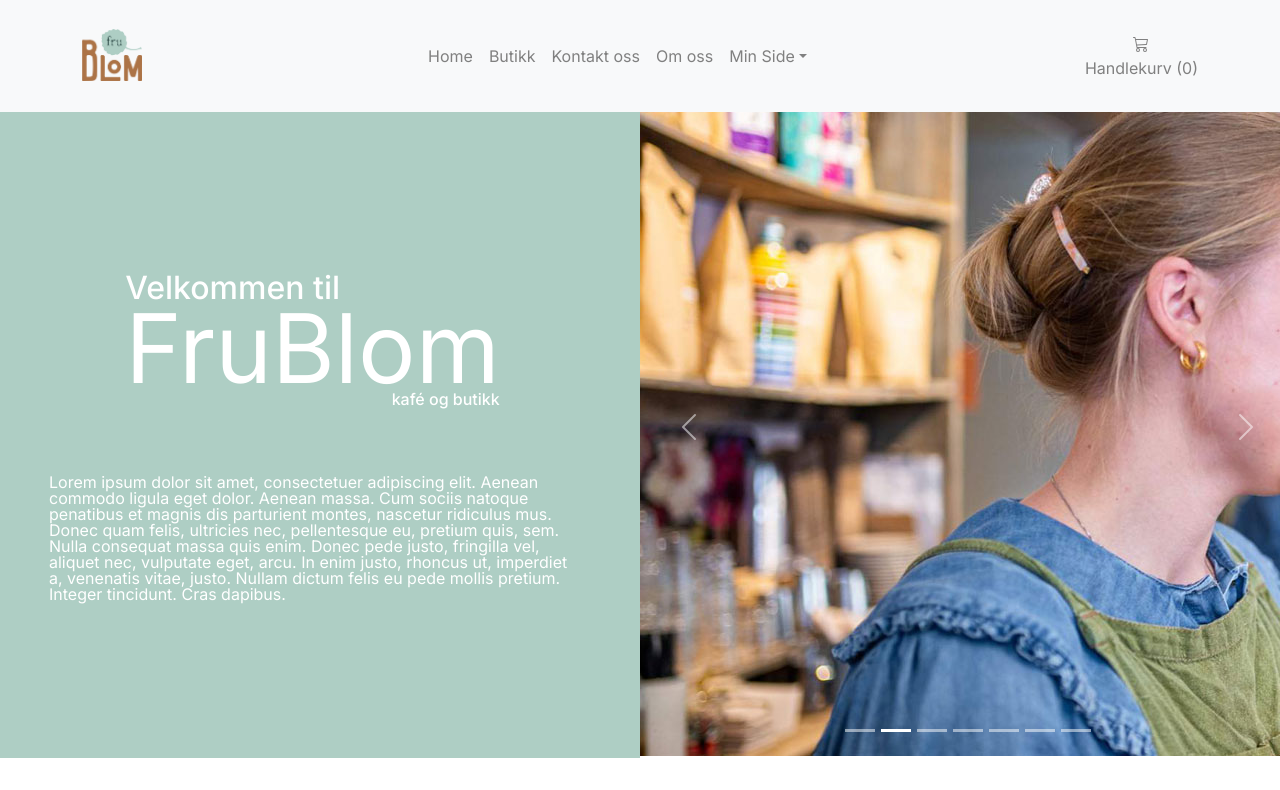
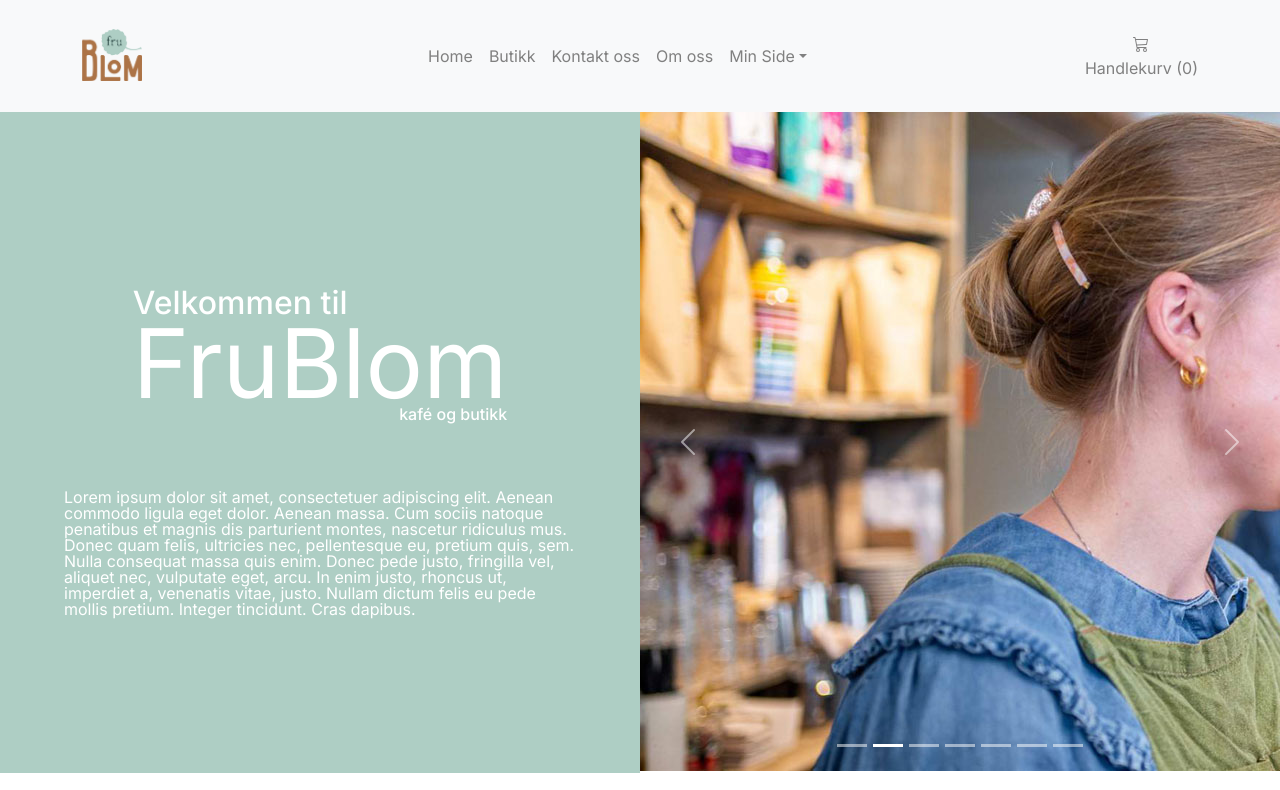
Before and after one commit to juankhusuma/next-ecommerce, a Next.js app: page / in a window 1280 px wide. Shown: the top 790 px of the page. Built offline with nearby package versions, Linux system fonts and the light colour scheme; no server answers; some icons are missing.

Commit message:
fingers crossed

```diff
--- a/src/styles/_footer.scss
+++ b/src/styles/_footer.scss
@@ -5,6 +5,7 @@ main {
 }
 
 footer {
+    margin-top: -10px;
     width: 100%;
     display: flex;
     justify-content: space-between;
--- a/src/styles/globals.scss
+++ b/src/styles/globals.scss
@@ -20,7 +20,7 @@ body {
 
 main {
     min-height: 100vh;
-    margin: -15px;
+    overflow-x: hidden;
 }
 
 a {
```
